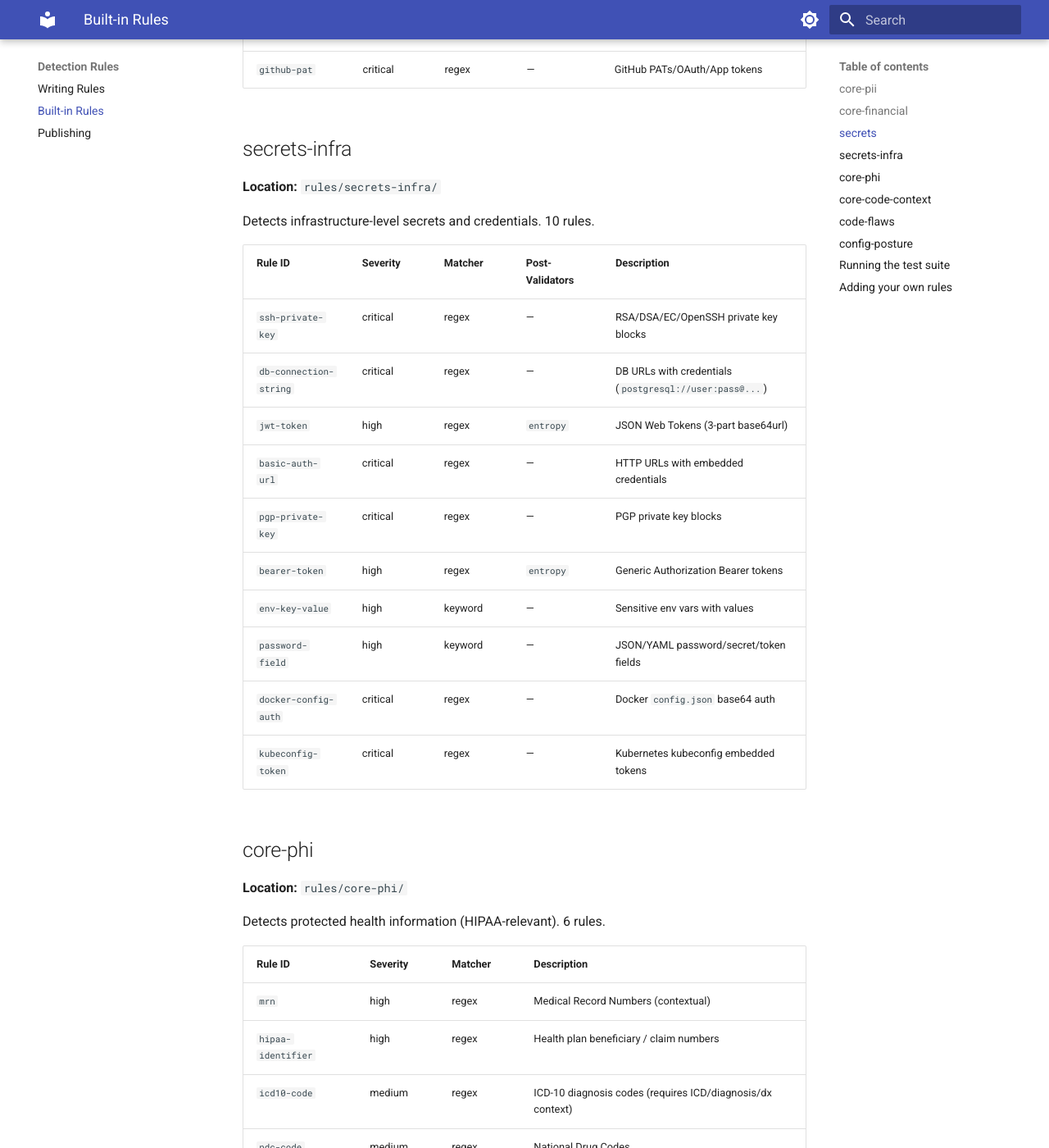
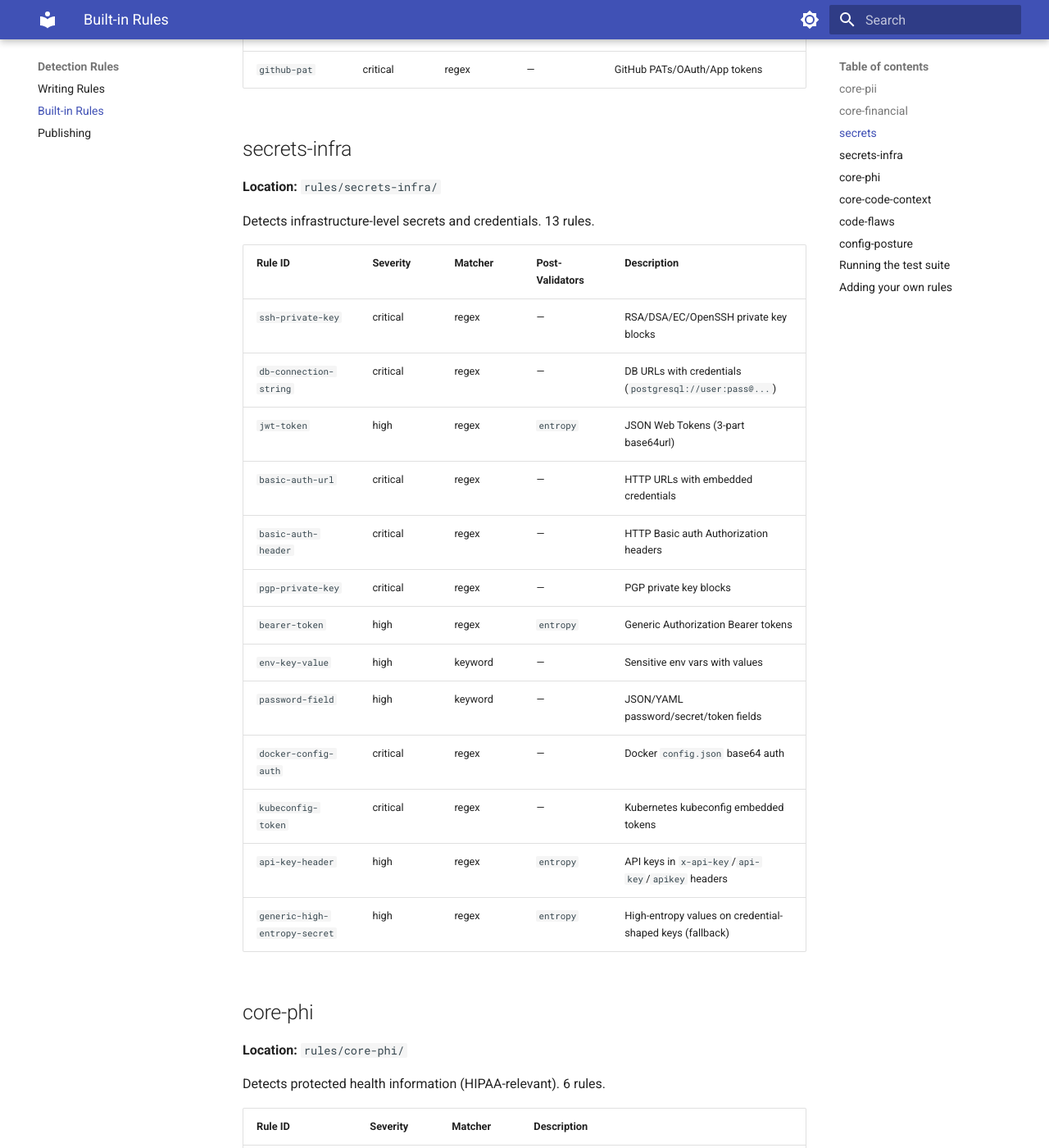
Before and after one commit to akasecurity/ai-tc-docs, an MkDocs documentation site: the page built from docs/rules/built-in.md, in a window 1280 px wide and 1400 px high, scrolled down 3203 px. Shown: the whole window at 82% size. Built offline with MkDocs 1.6.1 and Material for MkDocs 9.7.7, drawn with Linux system fonts in a browser that asks for light colours.

Commit message:
docs(rules): update secrets-infra table for api-key-header and generic fallback
Also adds the missing basic-auth-header row (pre-existing drift: the pack
already shipped 11 rules while the page said 10).

```diff
--- a/docs/rules/built-in.md
+++ b/docs/rules/built-in.md
@@ -75,20 +75,23 @@ Detects credentials and tokens that should never be shared with AI models. 21 ru
 
 **Location:** `rules/secrets-infra/`
 
-Detects infrastructure-level secrets and credentials. 10 rules.
+Detects infrastructure-level secrets and credentials. 13 rules.
 
-| Rule ID                | Severity | Matcher | Post-Validators | Description                                             |
-| ---------------------- | -------- | ------- | --------------- | ------------------------------------------------------- |
-| `ssh-private-key`      | critical | regex   | —               | RSA/DSA/EC/OpenSSH private key blocks                   |
-| `db-connection-string` | critical | regex   | —               | DB URLs with credentials (`postgresql://user:pass@...`) |
-| `jwt-token`            | high     | regex   | `entropy`       | JSON Web Tokens (3-part base64url)                      |
-| `basic-auth-url`       | critical | regex   | —               | HTTP URLs with embedded credentials                     |
-| `pgp-private-key`      | critical | regex   | —               | PGP private key blocks                                  |
-| `bearer-token`         | high     | regex   | `entropy`       | Generic Authorization Bearer tokens                     |
-| `env-key-value`        | high     | keyword | —               | Sensitive env vars with values                          |
-| `password-field`       | high     | keyword | —               | JSON/YAML password/secret/token fields                  |
-| `docker-config-auth`   | critical | regex   | —               | Docker `config.json` base64 auth                        |
-| `kubeconfig-token`     | critical | regex   | —               | Kubernetes kubeconfig embedded tokens                   |
+| Rule ID                       | Severity | Matcher | Post-Validators | Description                                              |
+| ----------------------------- | -------- | ------- | --------------- | -------------------------------------------------------- |
+| `ssh-private-key`             | critical | regex   | —               | RSA/DSA/EC/OpenSSH private key blocks                    |
+| `db-connection-string`        | critical | regex   | —               | DB URLs with credentials (`postgresql://user:pass@...`)  |
+| `jwt-token`                   | high     | regex   | `entropy`       | JSON Web Tokens (3-part base64url)                       |
+| `basic-auth-url`              | critical | regex   | —               | HTTP URLs with embedded credentials                      |
+| `basic-auth-header`           | critical | regex   | —               | HTTP Basic auth Authorization headers                    |
+| `pgp-private-key`             | critical | regex   | —               | PGP private key blocks                                   |
+| `bearer-token`                | high     | regex   | `entropy`       | Generic Authorization Bearer tokens                      |
+| `env-key-value`               | high     | keyword | —               | Sensitive env vars with values                           |
+| `password-field`              | high     | keyword | —               | JSON/YAML password/secret/token fields                   |
+| `docker-config-auth`          | critical | regex   | —               | Docker `config.json` base64 auth                         |
+| `kubeconfig-token`            | critical | regex   | —               | Kubernetes kubeconfig embedded tokens                    |
+| `api-key-header`              | high     | regex   | `entropy`       | API keys in `x-api-key`/`api-key`/`apikey` headers       |
+| `generic-high-entropy-secret` | high     | regex   | `entropy`       | High-entropy values on credential-shaped keys (fallback) |
 
 ## core-phi
 
```
